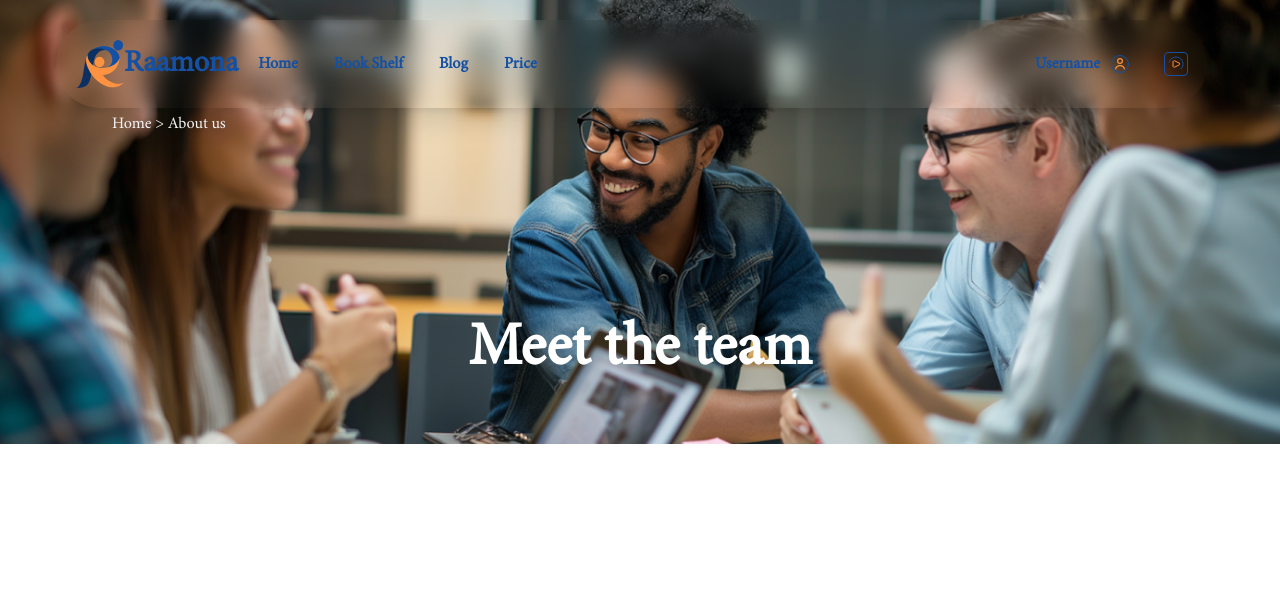
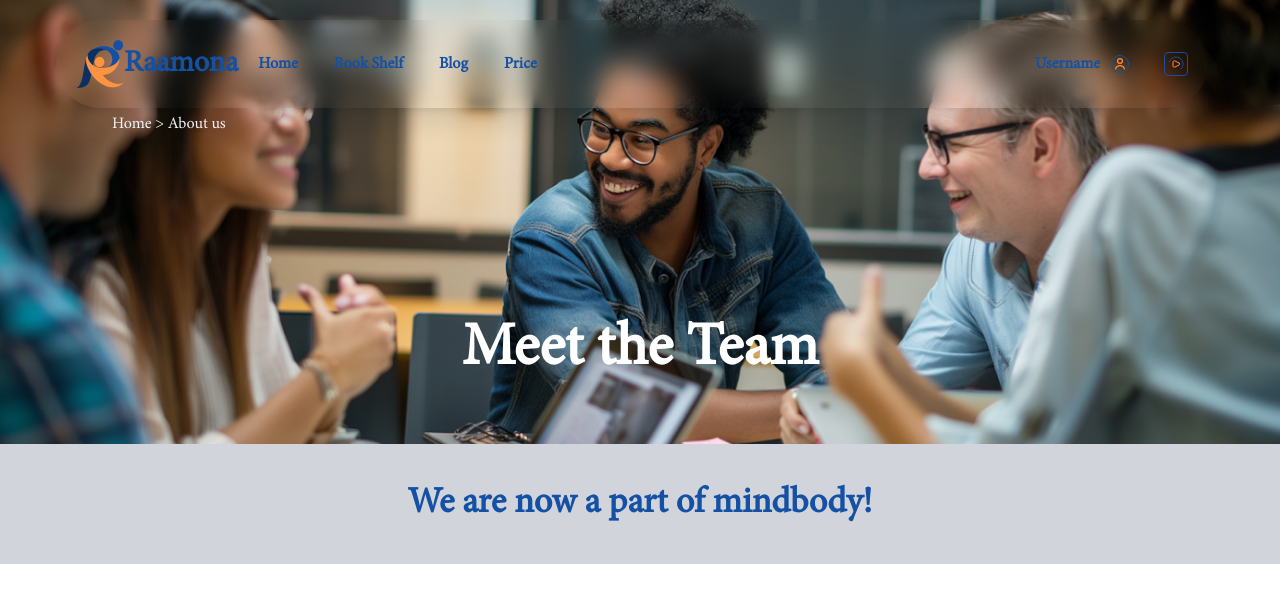
Before and after one commit to zahra-hsb/raamona-parallax, a Next.js app: page /about in a window 1280 px wide. Shown: the top 602 px of the page. Built offline with nearby package versions, Linux system fonts and the light colour scheme.

Commit message:
one section added

```diff
--- a/src/components/aboutComponents/About/index.jsx
+++ b/src/components/aboutComponents/About/index.jsx
@@ -3,8 +3,11 @@ import Title from "../Title"
 const About = () => {
     return (
         <>
-            <section className="relative px-20 pt-80 pb-16 bg-about bg-cover bg-center bg-no-repeat">
+            <section className="relative">
                 <Title />
+                <div className="flex w-full px-20 py-10 items-center justify-center bg-gray-300">
+                    <p className="text-4xl font-bold text-blue">We are now a part of mindbody!</p>
+                </div>
             </section>
         </>
     )
--- a/src/components/aboutComponents/Title/index.jsx
+++ b/src/components/aboutComponents/Title/index.jsx
@@ -1,9 +1,9 @@
 const Title = () => {
     return (
         <>
-            <div className="text-white ">
+            <div className="text-white px-20 pt-80 pb-16 bg-about bg-cover bg-center bg-no-repeat">
                 <p className="absolute top-28 left-28">{`Home > About us`}</p>
-                <h1 className="text-6xl font-bold text-center">Meet the team</h1>
+                <h1 className="text-6xl font-bold text-center">Meet the Team</h1>
             </div>
         </>
     )
```
